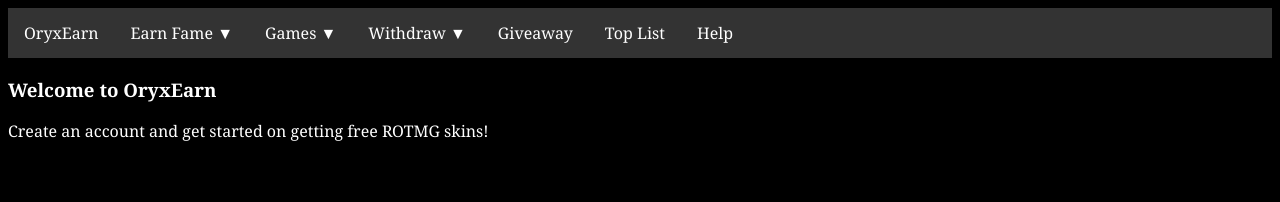
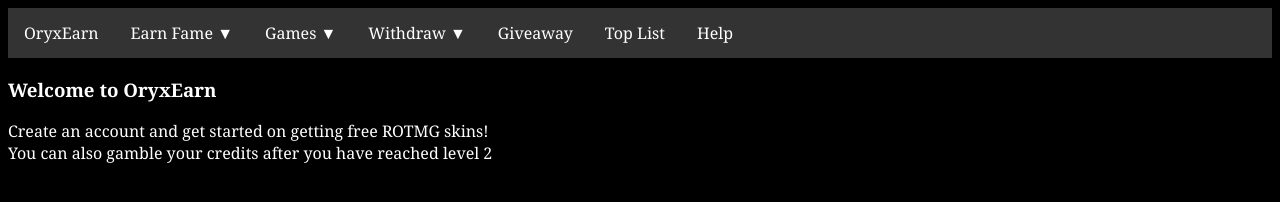
Before and after one commit to OryxEarn/website, a plain HTML site: page index.html in a window 1280 px wide. Drawn offline with Linux system fonts and the light colour scheme.

Commit message:
Update index.html

```diff
--- a/index.html
+++ b/index.html
@@ -38,7 +38,8 @@
 	</ul>
 
 	<h3>Welcome to OryxEarn</h3>
-	<p>Create an account and get started on getting free ROTMG skins!</p>
+	<p>Create an account and get started on getting free ROTMG skins!</br>
+	You can also gamble your credits after you have reached level 2</p>
 
 
 	</body>
```
